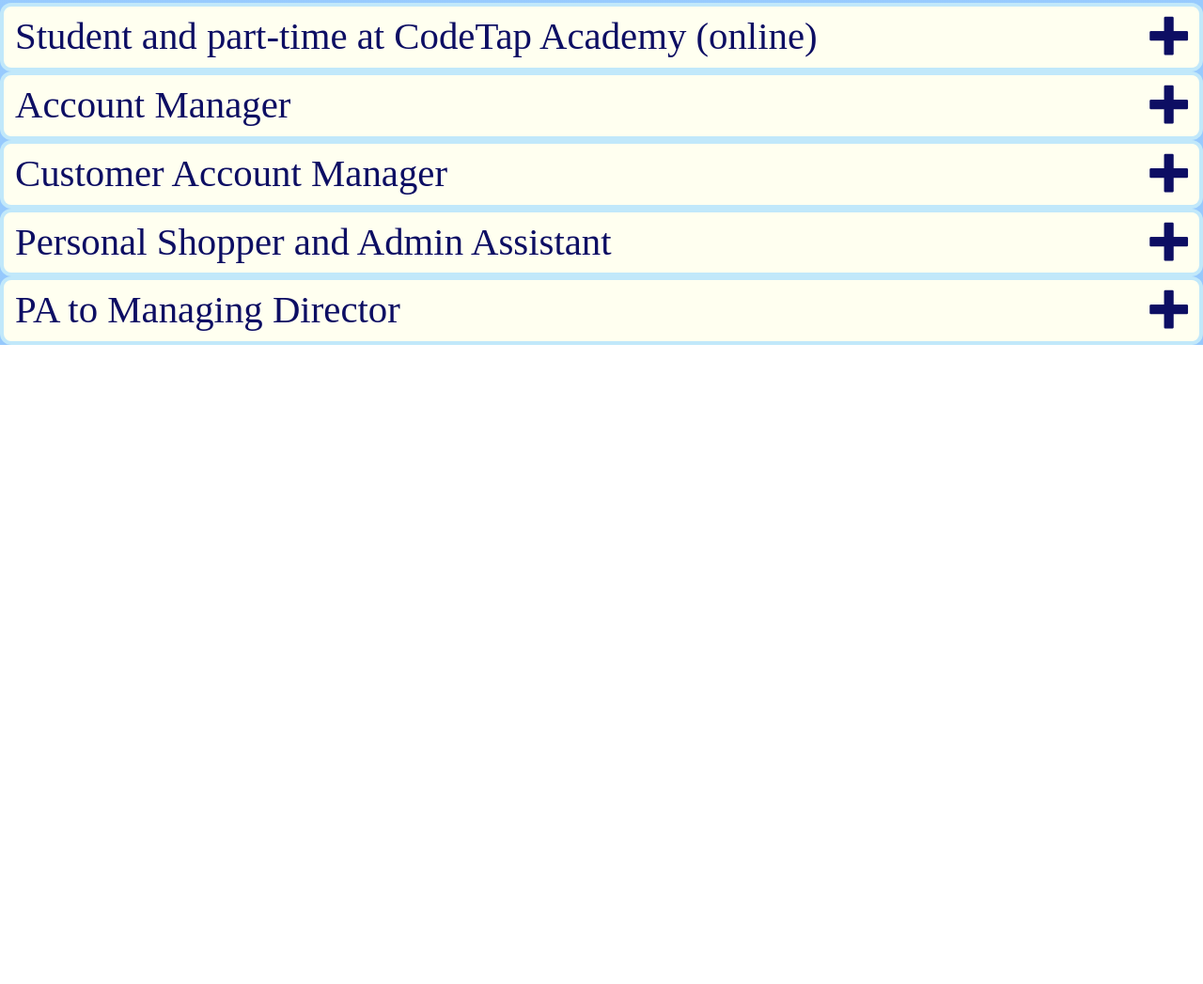
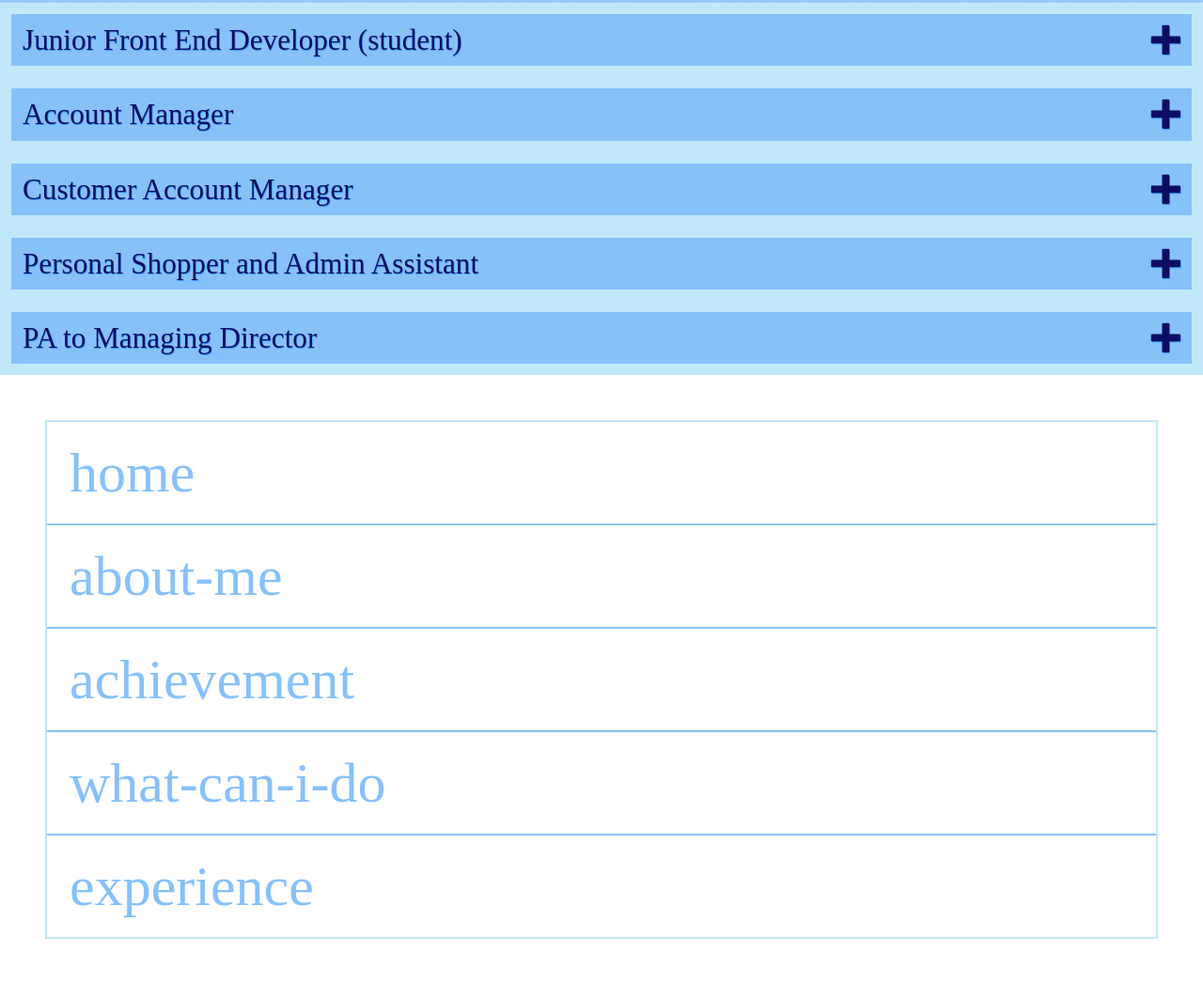
Before and after one commit to mihaelachetran/my-cv, a website: page src/index.pug in a window 1280 px wide. Shown: the part 5208-6255 px from the top of the page at 94% size. Before the commit the page ends 5575 px from the top, so only its background shows below. Drawn offline with nearby package versions, Linux system fonts and the light colour scheme; files that its build step writes are made by us from their sources; files whose address does not match are found by name; a web font is replaced by a local one.

Commit message:
Start working on the menu list section

```diff
--- a/src/_component/experience/experience.pug
+++ b/src/_component/experience/experience.pug
@@ -4,7 +4,7 @@
   var header = '#experience';
   var experienceList = [
     {
-      title: 'Student and part-time at CodeTap Academy (online)',
+      title: 'Junior Front End Developer (student)',
       date: 'November 2019 – Current',
       company: 'CodeTap Academy',
       responsibilityList: [
--- a/src/_component/experience/experience.scss
+++ b/src/_component/experience/experience.scss
@@ -21,12 +21,12 @@
 .experience__title {
   color: #0d0e63;
   display: block;
-  border: 0.2rem solid #c1e8fa;
-  border-radius: 0.5rem;
-  background-color: ivory;
-  font-size: 1.7rem;
+  border: 0.5rem solid #c1e8fa;
+  background-color: #87c1fa;
+  font-size: 1.3rem;
   padding: 0.5rem;
   cursor: pointer;
+  text-shadow: 0.7px 0.7px #3399ff;
 }
 
 .experience__details {
@@ -58,6 +58,7 @@
 
   &:nth-child(odd) {
     background-color: #ff99cc;
+    border-radius: 0.5rem;
   }
 
   &:nth-child(even) {
--- /dev/null
+++ b/src/_component/menu/menu.pug
@@ -0,0 +1,35 @@
+-
+  var menuList = [
+    {
+      label: 'home',
+      icon: 'home',
+      link: '#landing-page',
+    },
+    {
+      label: 'about-me',
+      icon: 'about-me',
+      link: '#about-me',
+    },
+    {
+      label: 'achievement',
+      icon: 'achievement',
+      link: '#achievement',
+    },
+    {
+      label: 'what-can-i-do',
+      icon: 'what-can-i-do',
+      link: '#what-can-i-do',
+    },
+    {
+      label: 'experience',
+      icon: 'experience',
+      link: '#experience',
+    },
+  ]
+#menu
+.menu
+  .menu__list
+    each menu in menuList
+      a.menu__link(href=menu.link)
+        span(className=`my-cv__icon--${menu.icon}`)
+        span.menu__label=menu.label
--- /dev/null
+++ b/src/_component/menu/menu.scss
@@ -0,0 +1,22 @@
+.menu {
+  padding: 2rem;
+  // background-color: ivory;
+  position: relative;
+}
+
+.menu__list {
+  border: 0.1rem solid #c1e8fa;
+}
+
+.menu__link {
+  display: block;
+  padding: 1rem;
+  font-size: 2.5rem;
+  color: #87c1fa;
+  text-decoration: none;
+  border-bottom: 0.1rem solid #87c1fa;
+
+  &:last-child {
+    border: 0;
+  }
+}
--- a/src/index.pug
+++ b/src/index.pug
@@ -9,3 +9,4 @@
   include _component/achievement/achievement
   include _component/what-can-i-do/what-can-i-do
   include _component/experience/experience
+  include _component/menu/menu
--- a/src/style.scss
+++ b/src/style.scss
@@ -7,3 +7,4 @@
 @import '_component/achievement/achievement';
 @import '_component/what-can-i-do/what-can-i-do';
 @import '_component/experience/experience';
+@import '_component/menu/menu';
```
